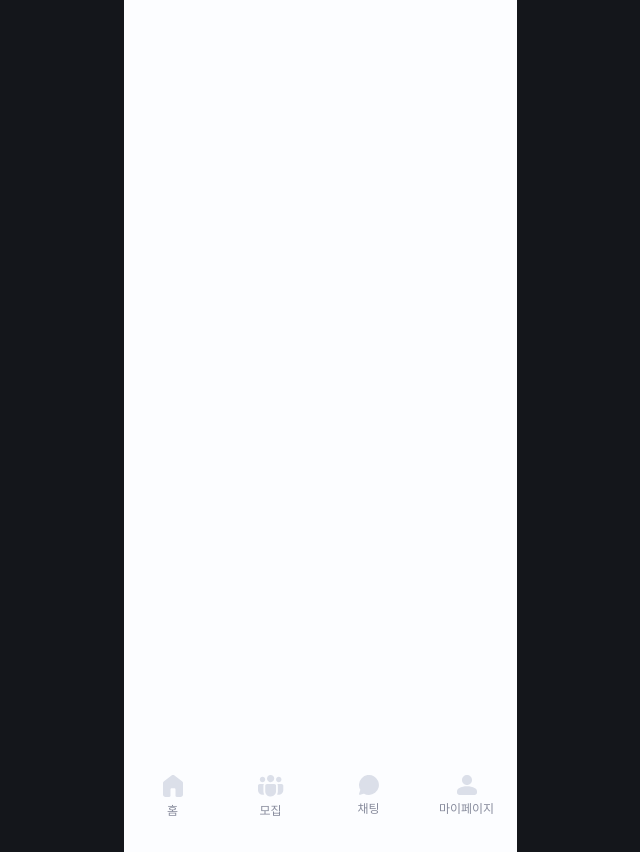
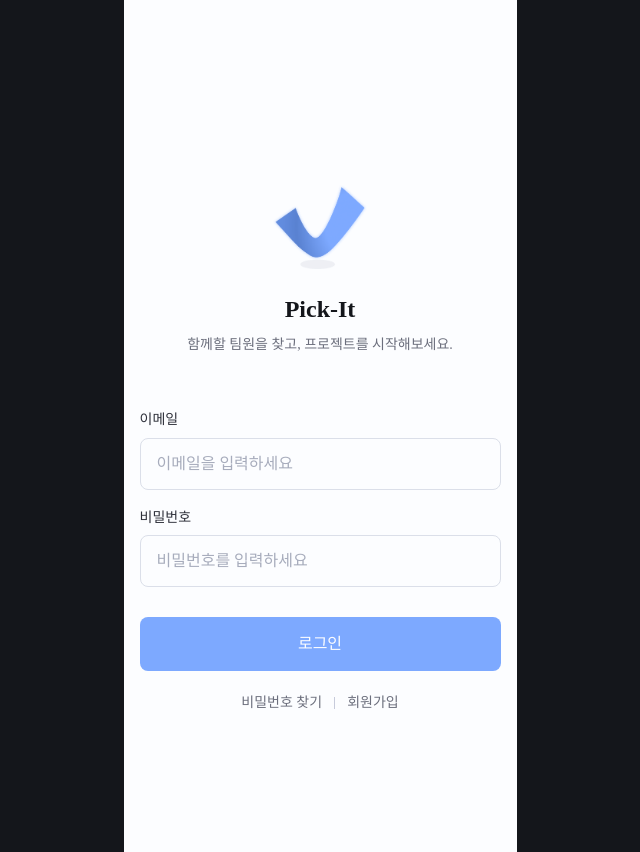
Before and after one commit to capstone-pick-it/Frontend, a React (Vite) app: page / in a window 1280 px wide. Shown: the whole page, without its empty margins (320-960 px from the left). Built offline with nearby package versions, Linux system fonts and the light colour scheme; a web font is replaced by a local one.

Commit message:
Feat: 로그인 페이지 생성

```diff
--- a/src/App.jsx
+++ b/src/App.jsx
@@ -1,12 +1,10 @@
 import React from 'react'
-import logo from './assets/images/logo.png'
-import Nav from './components/Nav'
+import Login from './pages/Login'
 
 const App = () => {
   return (
     <div className='container'>
-      {/* <img src={logo} alt="" /> */}
-      <Nav />
+      <Login />
     </div>
   )
 }
--- /dev/null
+++ b/src/assets/sass/sections/_login.scss
@@ -0,0 +1,97 @@
+.login {
+  min-height: calc(852px - 105px);
+  display: flex;
+  flex-direction: column;
+  justify-content: center;
+  padding-bottom: 60px;
+}
+
+.login__intro {
+  display: flex;
+  flex-direction: column;
+  align-items: center;
+  margin-bottom: 56px;
+  text-align: center;
+}
+
+.login__logo {
+  width: 96px;
+  margin-bottom: 24px;
+}
+
+.login__copy {
+  h1 {
+    @include heading1;
+    color: var(--black);
+    margin-bottom: 8px;
+  }
+
+  p {
+    @include body5;
+    color: var(--gray-600);
+  }
+}
+
+.login__form {
+  display: flex;
+  flex-direction: column;
+  gap: 18px;
+}
+
+.login__field {
+  display: flex;
+  flex-direction: column;
+  gap: 8px;
+
+  span {
+    @include body4;
+    color: var(--gray-800);
+  }
+
+  input {
+    width: 100%;
+    height: 52px;
+    padding: 0 16px;
+    border: 1px solid var(--gray-200);
+    border-radius: 8px;
+    background-color: var(--white);
+    color: var(--black);
+    @include body3;
+
+    &::placeholder {
+      color: var(--gray-400);
+    }
+
+    &:focus {
+      border-color: var(--primary-500);
+    }
+  }
+}
+
+.login__submit {
+  width: 100%;
+  height: 54px;
+  margin-top: 12px;
+  border-radius: 8px;
+  background-color: var(--primary-500);
+  color: var(--white);
+  @include body2;
+}
+
+.login__links {
+  @include flex-center;
+  gap: 12px;
+  margin-top: 22px;
+
+  button {
+    background-color: transparent;
+    color: var(--gray-600);
+    @include body5;
+  }
+
+  span {
+    width: 1px;
+    height: 12px;
+    background-color: var(--gray-300);
+  }
+}
--- a/src/assets/sass/style.scss
+++ b/src/assets/sass/style.scss
@@ -8,3 +8,4 @@
 
 // components
 @import 'sections/_nav';
+@import 'sections/_login';
--- /dev/null
+++ b/src/pages/Login.jsx
@@ -0,0 +1,40 @@
+import React from 'react'
+import logo from '../assets/images/logo.png'
+
+const Login = () => {
+  return (
+    <main className="login">
+      <section className="login__intro">
+        <img className="login__logo" src={logo} alt="Pick-It" />
+        <div className="login__copy">
+          <h1>Pick-It</h1>
+          <p>함께할 팀원을 찾고, 프로젝트를 시작해보세요.</p>
+        </div>
+      </section>
+
+      <form className="login__form">
+        <label className="login__field">
+          <span>이메일</span>
+          <input type="email" placeholder="이메일을 입력하세요" />
+        </label>
+
+        <label className="login__field">
+          <span>비밀번호</span>
+          <input type="password" placeholder="비밀번호를 입력하세요" />
+        </label>
+
+        <button className="login__submit" type="submit">
+          로그인
+        </button>
+      </form>
+
+      <div className="login__links">
+        <button type="button">비밀번호 찾기</button>
+        <span />
+        <button type="button">회원가입</button>
+      </div>
+    </main>
+  )
+}
+
+export default Login
```
